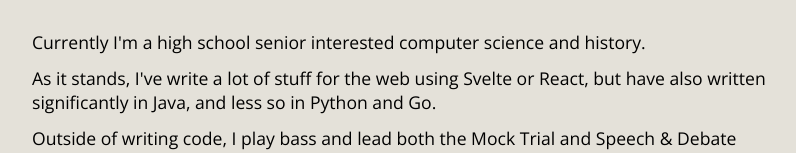
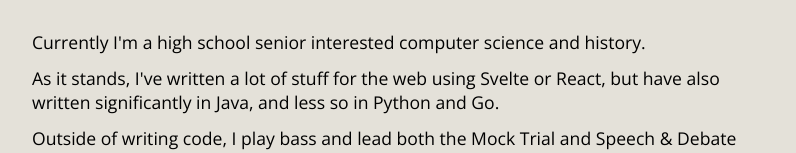
Before and after one commit to knightss27/knightss27.github.io, a Svelte app: page / in a window 1280 px wide. Shown: the part 234-387 px from the top of the page, without its empty margins (240-1036 px from the left). Built offline with nearby package versions, Linux system fonts and the light colour scheme.

Commit message:
fix: typo

```diff
--- a/src/App.svelte
+++ b/src/App.svelte
@@ -10,7 +10,7 @@
     Currently I'm a high school senior interested computer science and history.
   </p>
   <p>
-    As it stands, I've write a lot of stuff for the web using Svelte or React,
+    As it stands, I've written a lot of stuff for the web using Svelte or React,
     but have also written significantly in Java, and less so in Python and Go.
   </p>
   <p>
```
